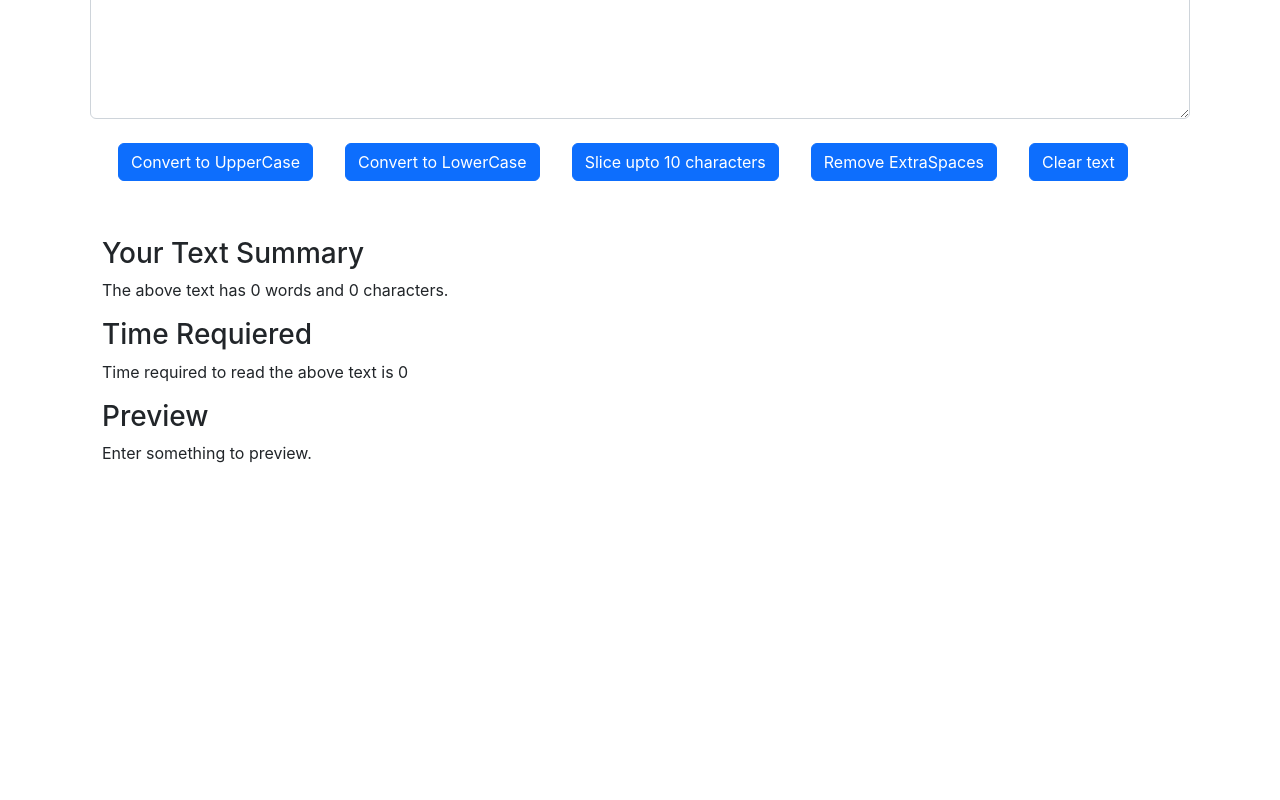
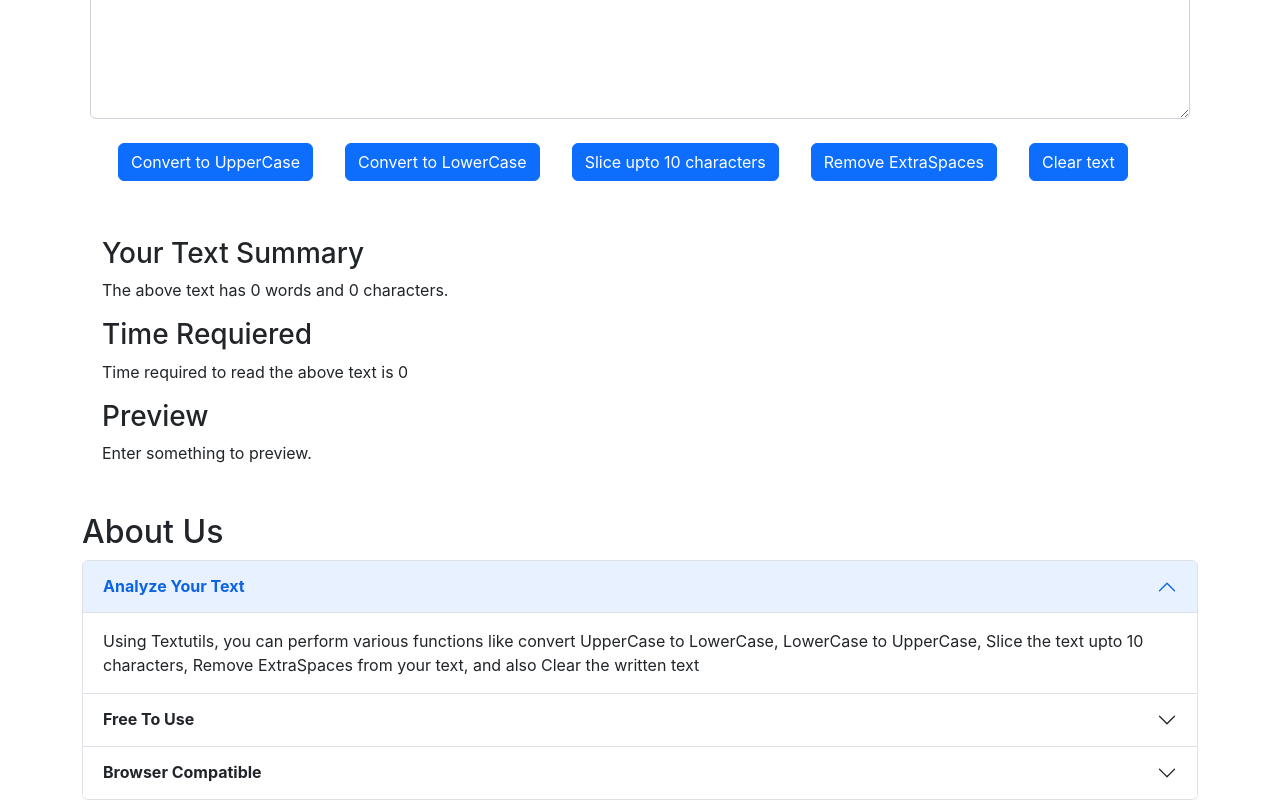
Before and after one commit to palakarora0109/Textutils, a React (Create React App) app: page / in a window 1280 px wide. Shown: the part 243-1043 px from the top of the page. Before the commit the page ends 800 px from the top, so only its background shows below. Built offline with nearby package versions, Linux system fonts and the light colour scheme.

Commit message:
About created

```diff
--- a/src/App.js
+++ b/src/App.js
@@ -1,4 +1,5 @@
 import './App.css';
+import About from './components/About';
 import Navbar from './components/Navbar';
 import Textform from './components/Textform';
 
@@ -11,6 +12,10 @@ function App() {
       <Textform
       heading={"Enter the text to analyze"}/>
     </div>
+
+    <div className="container">
+      <About about={"About Us"}/>
+    </div>
     </>
   );
 }
--- /dev/null
+++ b/src/components/About.js
@@ -0,0 +1,84 @@
+import React from "react";
+
+export default function About(props) {
+  return (
+    <div>
+      <h2>{props.about}</h2>
+
+      <div className="accordion" id="accordionExample">
+        <div className="accordion-item">
+          <h2 className="accordion-header" id="headingOne">
+            <button
+              className="accordion-button"
+              type="button"
+              data-bs-toggle="collapse"
+              data-bs-target="#collapseOne"
+              aria-expanded="true"
+              aria-controls="collapseOne"
+            >
+              <strong>Analyze Your Text</strong>
+            </button>
+          </h2>
+          <div
+            id="collapseOne"
+            className="accordion-collapse collapse show"
+            aria-labelledby="headingOne"
+            data-bs-parent="#accordionExample"
+          >
+            <div className="accordion-body">
+              Using Textutils, you can perform various functions like convert UpperCase to LowerCase, LowerCase to UpperCase, Slice the text upto 10 characters, Remove ExtraSpaces from your text, and also Clear the written text
+            </div>
+          </div>
+        </div>
+        <div className="accordion-item">
+          <h2 className="accordion-header" id="headingTwo">
+            <button
+              className="accordion-button collapsed"
+              type="button"
+              data-bs-toggle="collapse"
+              data-bs-target="#collapseTwo"
+              aria-expanded="false"
+              aria-controls="collapseTwo"
+            >
+              <strong>Free To Use</strong>
+            </button>
+          </h2>
+          <div
+            id="collapseTwo"
+            className="accordion-collapse collapse"
+            aria-labelledby="headingTwo"
+            data-bs-parent="#accordionExample"
+          >
+            <div className="accordion-body">
+              Textutils is a free to use app to help people perform functions related to the text they write to analyze.
+            </div>
+          </div>
+        </div>
+        <div className="accordion-item">
+          <h2 className="accordion-header" id="headingThree">
+            <button
+              className="accordion-button collapsed"
+              type="button"
+              data-bs-toggle="collapse"
+              data-bs-target="#collapseThree"
+              aria-expanded="false"
+              aria-controls="collapseThree"
+            >
+              <strong>Browser Compatible</strong>
+            </button>
+          </h2>
+          <div
+            id="collapseThree"
+            className="accordion-collapse collapse"
+            aria-labelledby="headingThree"
+            data-bs-parent="#accordionExample"
+          >
+            <div className="accordion-body">
+              Textutils is a browser compatible app whcih is designed in such a way that it uses minimum data of the user and provides best service to them.
+            </div>
+          </div>
+        </div>
+      </div>
+    </div>
+  );
+}
--- a/src/components/Textform.js
+++ b/src/components/Textform.js
@@ -67,8 +67,7 @@ export default function Textform(props) {
         <h3>Your Text Summary</h3>
         <p>The above text has {text.split(" ").filter((element)=>{return element.length!==0}).length} words and {text.length} characters.</p>
         <h3>Time Requiered</h3>
-        <p>Time required to read the above text is {text.split(" ").filter((element)=>{return element.length!==0}).length * 0.008} </p>
-        <h3>Preview</h3>
+        <p>Time required to read the above text is {text.split(" ").filter((element)=>{return element.length!==0}).length * 0.008} </p><h3>Preview</h3>
         <p>{(text.length!==0)?text:"Enter something to preview."}</p>
       </div>
     </div>
```
